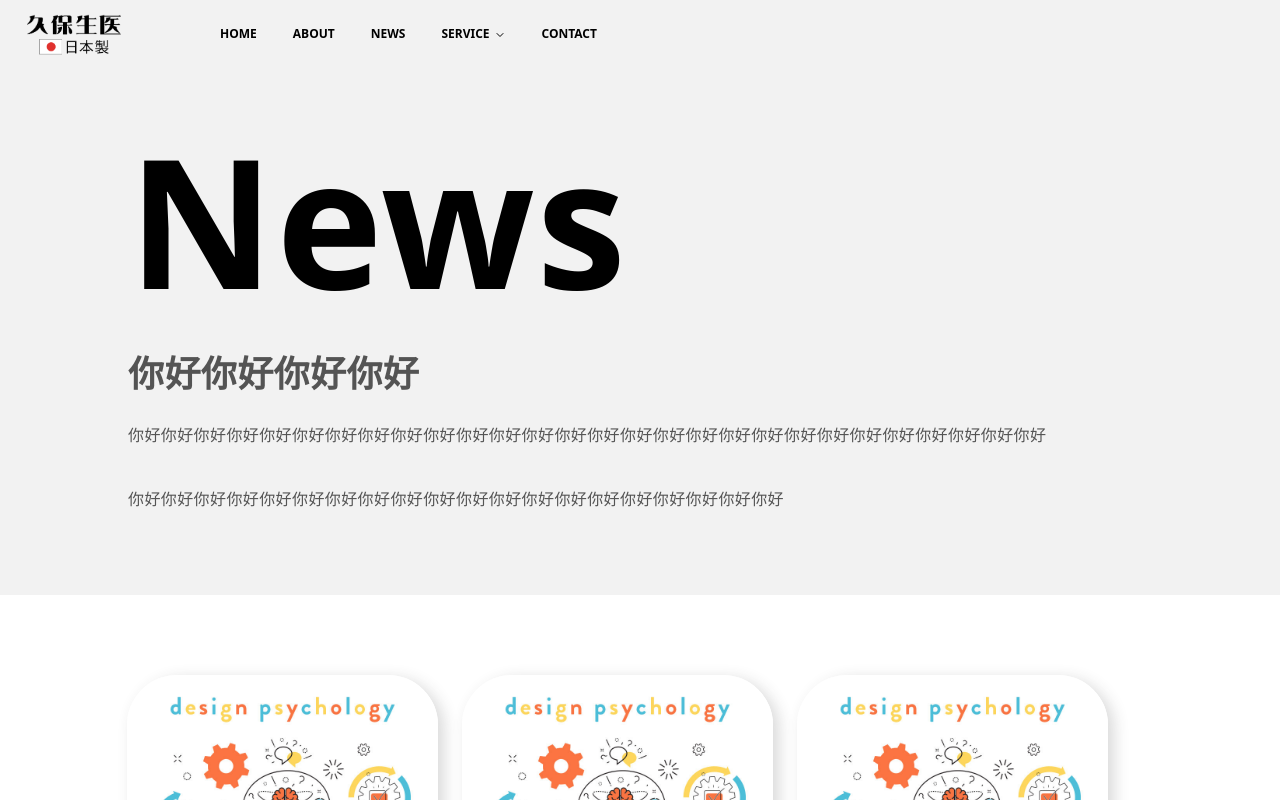
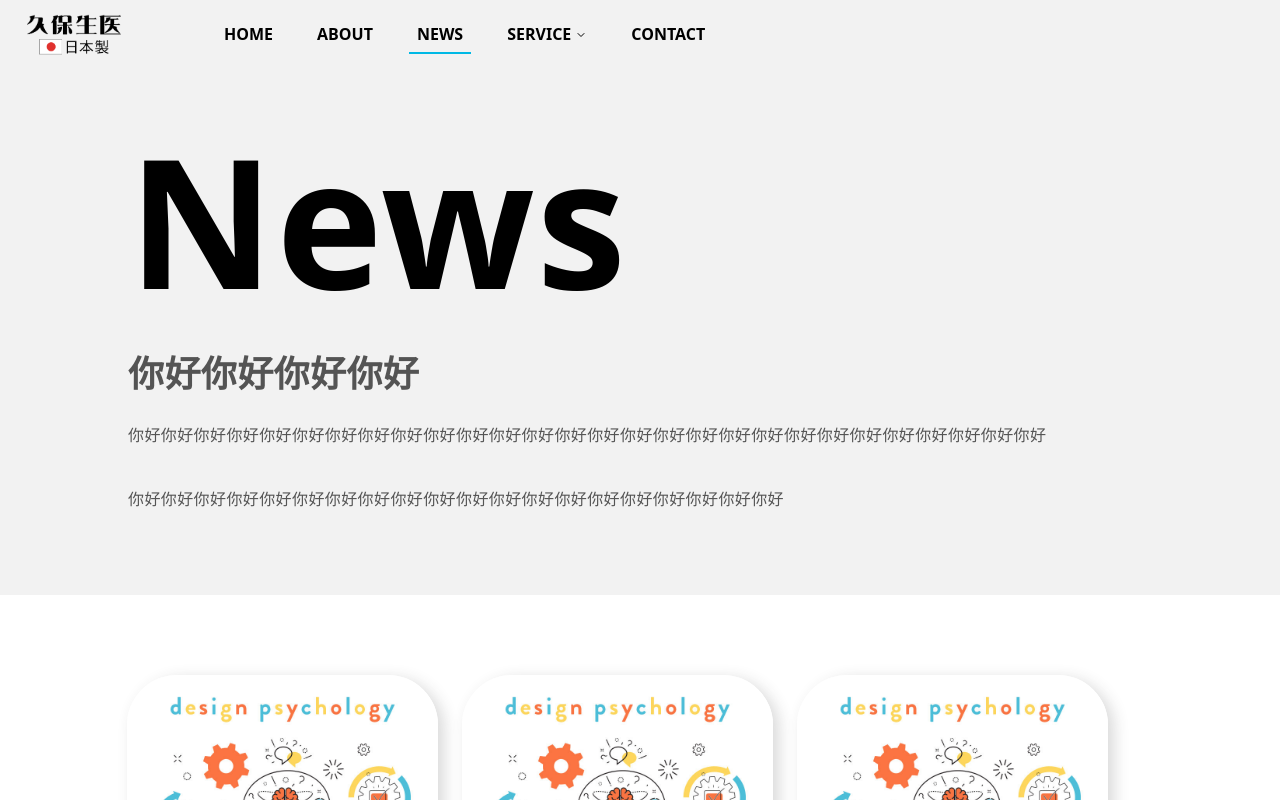
Before and after one commit to ppppppsmash/pj-kubo, a Next.js app: page /news in a window 1280 px wide. Shown: the top 800 px of the page. Built offline with nearby package versions, Linux system fonts and the light colour scheme.

Commit message:
style: nav current style

```diff
--- a/components/Header.tsx
+++ b/components/Header.tsx
@@ -1,5 +1,6 @@
 "use client"
 
+import { usePathname } from 'next/navigation'
 import * as React from "react"
 import Link from "next/link"
 
@@ -55,6 +56,9 @@ const components: { title: string; href: string; description: string }[] = [
 ]
 
 export function Header() {
+  const pathname = usePathname()
+  console.log(pathname)
+
   return (
     <div>
       <div className="fixed z-40 top-0 left-0 max-w-[1580px] w-[calc(100vw)] h-[70px]">
@@ -65,7 +69,8 @@ export function Header() {
             <NavigationMenuList>
               <NavigationMenuItem>
                 <Link href="/" legacyBehavior passHref>
-                  <NavigationMenuLink className={navigationMenuTriggerStyle()}>
+                  <NavigationMenuLink className={cn(navigationMenuTriggerStyle(),
+                    pathname === "/" ? "after:scale-x-100 after:scale-y-100" : "")}>
                     HOME
                   </NavigationMenuLink>
                 </Link>
@@ -73,15 +78,17 @@ export function Header() {
 
               <NavigationMenuItem>
                 <Link href="/about" legacyBehavior passHref>
-                  <NavigationMenuLink className={navigationMenuTriggerStyle()}>
+                  <NavigationMenuLink className={cn(navigationMenuTriggerStyle(),
+                    pathname === "/about" ? "after:scale-x-100 after:scale-y-100" : "")}>
                     ABOUT
                   </NavigationMenuLink>
                 </Link>
               </NavigationMenuItem>
 
               <NavigationMenuItem>
-                <Link href="/profile" legacyBehavior passHref>
-                  <NavigationMenuLink className={navigationMenuTriggerStyle()}>
+                <Link href="/news" legacyBehavior passHref>
+                  <NavigationMenuLink className={cn(navigationMenuTriggerStyle(),
+                    pathname === "/news" ? "after:scale-x-100 after:scale-y-100" : "")}>
                     NEWS
                   </NavigationMenuLink>
                 </Link>
@@ -122,7 +129,8 @@ export function Header() {
 
               <NavigationMenuItem>
                 <Link href="/contact" legacyBehavior passHref>
-                  <NavigationMenuLink className={navigationMenuTriggerStyle()}>
+                  <NavigationMenuLink className={cn(navigationMenuTriggerStyle(),
+                    pathname === "/contact" ? "after:scale-x-100 after:scale-y-100" : "")}>
                     CONTACT
                   </NavigationMenuLink>
                 </Link>
--- a/components/swiper/SwiperNewsWrap.tsx
+++ b/components/swiper/SwiperNewsWrap.tsx
@@ -63,7 +63,7 @@ export const SwiperNewsWrap = ({ slides }: Slides) => {
               <div className="h-[272px] sm:mb-4 overflow-hidden rounded-tl-[50px] rounded-tr-[50px]">
                 <img
                   src={slide.imgSrc}
-                  className="w-full h-full object-cover"
+                  className="w-full h-full object-cover duration-300 hover:scale-[1.2]"
                 />
               </div>
 
--- a/components/ui/navigation-menu.tsx
+++ b/components/ui/navigation-menu.tsx
@@ -41,16 +41,18 @@ NavigationMenuList.displayName = NavigationMenuPrimitive.List.displayName
 const NavigationMenuItem = NavigationMenuPrimitive.Item
 
 const navigationMenuTriggerStyle = cva(
-  "group inline-flex h-10 w-max items-center justify-center rounded-md px-4 py-2 text-xs font-bold transition-colors hover:bg-accent hover:text-accent-foreground focus:bg-accent focus:text-accent-foreground focus:outline-none disabled:pointer-events-none disabled:opacity-50 data-[active]:bg-accent/50 data-[state=open]:bg-accent/50"
+  "group inline-flex h-10 w-max items-center justify-center px-2 mx-3 py-2 text-md font-bold transition-colors relative after:absolute after:bottom-0 after:w-full after:h-[2px] after:bg-kubo after:scale-y-100 after:transition-all after:duration-300 after:origin-[top_left] after:scale-x-0 hover:after:scale-x-100 hover:after:scale-y-100 focus:text-accent-foreground focus:outline-none disabled:pointer-events-none disabled:opacity-50 data-[active]:bg-accent/50 data-[state=open]:bg-accent/50 transition-all"
 )
 
 const NavigationMenuTrigger = React.forwardRef<
   React.ElementRef<typeof NavigationMenuPrimitive.Trigger>,
   React.ComponentPropsWithoutRef<typeof NavigationMenuPrimitive.Trigger>
->(({ className, children, ...props }, ref) => (
+>(({ className, children, ...props }, ref) => {
+
+  return (
     <NavigationMenuPrimitive.Trigger
       ref={ref}
-    className={cn(navigationMenuTriggerStyle(), "group", className)}
+      className={cn(navigationMenuTriggerStyle(),"group", className)}
       {...props}
     >
       {children}{" "}
@@ -59,7 +61,7 @@ const NavigationMenuTrigger = React.forwardRef<
         aria-hidden="true"
       />
     </NavigationMenuPrimitive.Trigger>
-))
+  )})
 NavigationMenuTrigger.displayName = NavigationMenuPrimitive.Trigger.displayName
 
 const NavigationMenuContent = React.forwardRef<
--- a/tailwind.config.ts
+++ b/tailwind.config.ts
@@ -19,6 +19,7 @@ const config = {
     },
     extend: {
       colors: {
+        kubo: "#00B9E5",
         gray: "#F2F2F2",
         scroll: "#D3D3D3",
         border: "hsl(var(--border))",
```
Lines whose indentation alone changed are shown as unchanged.
